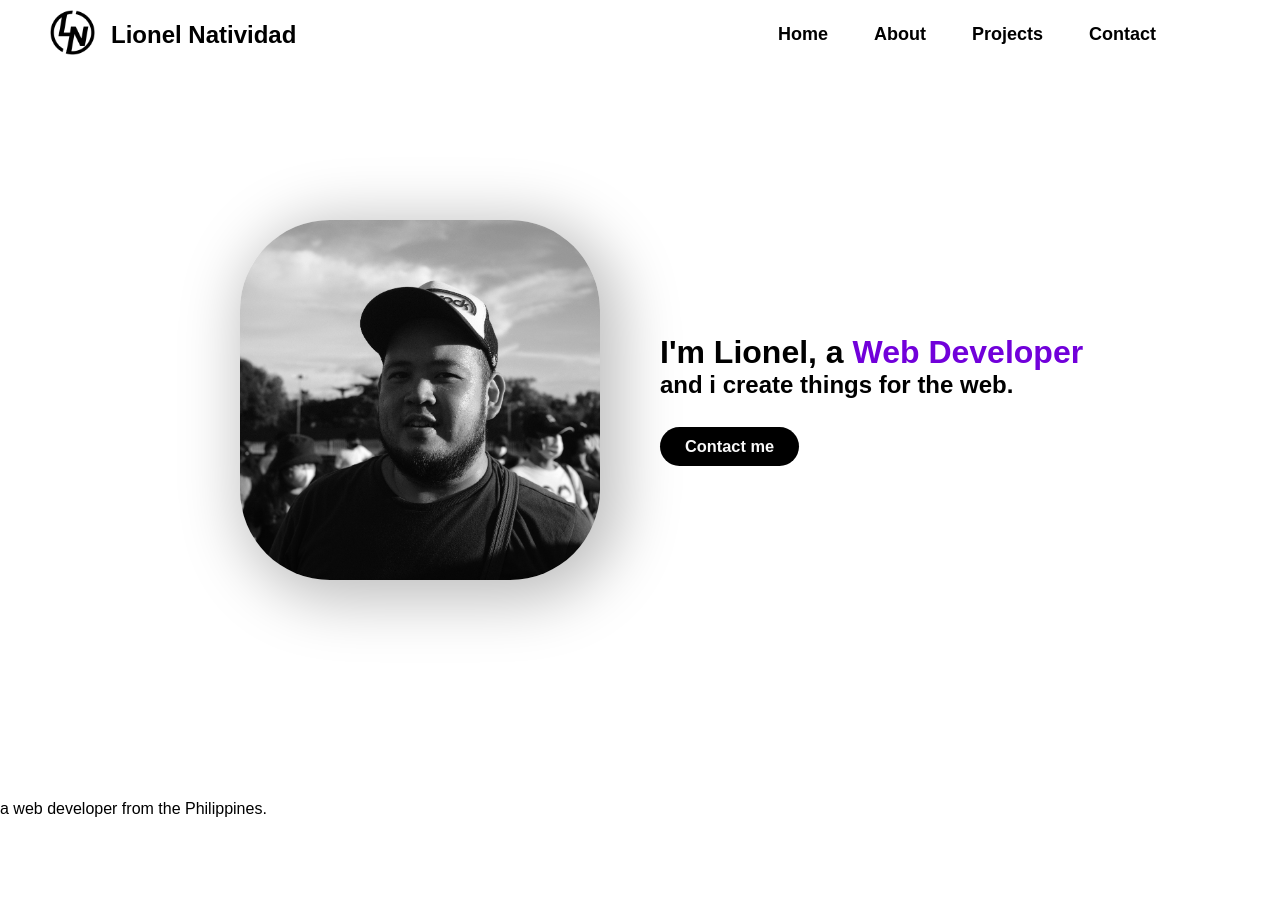
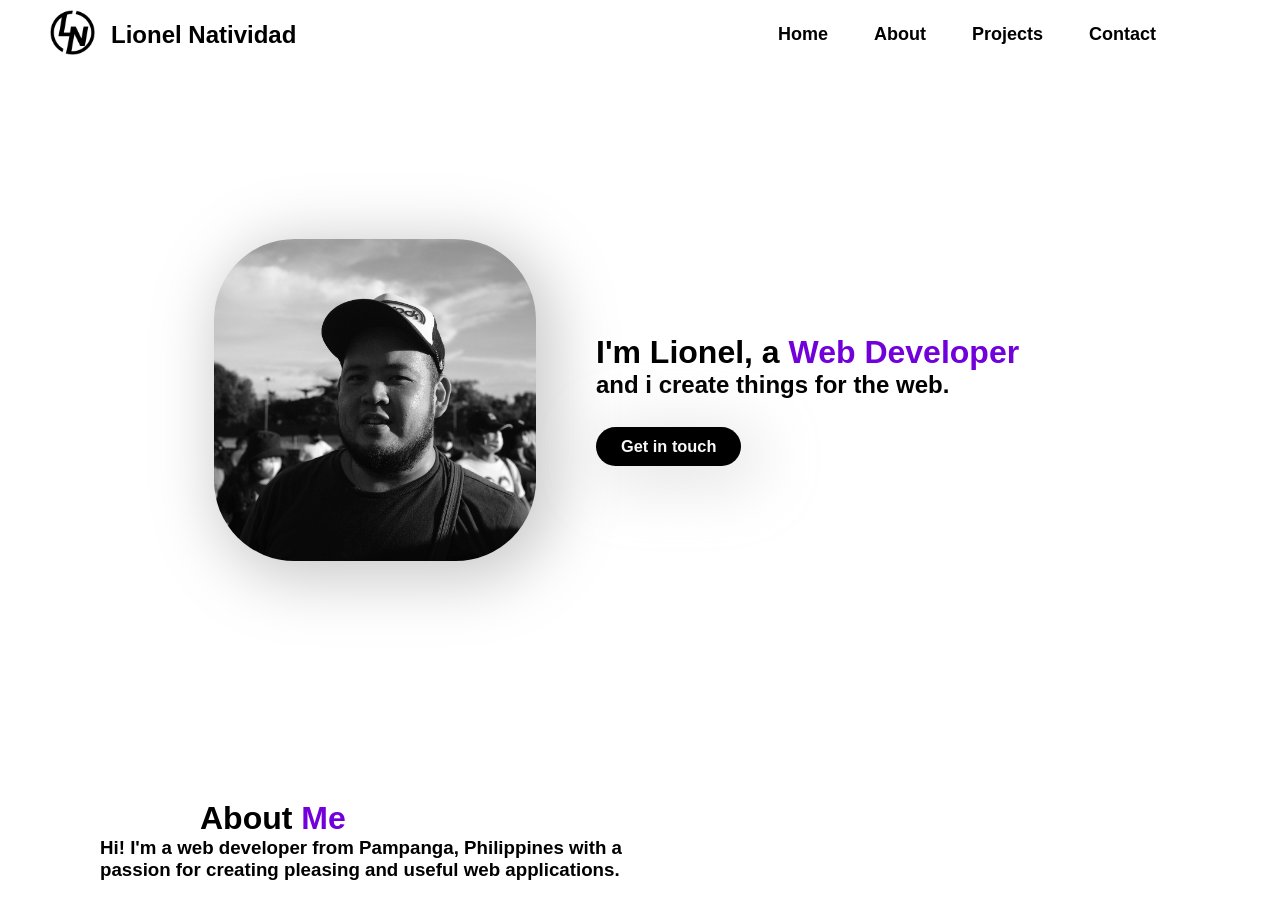
Before and after one commit to lionelkvn/lionelkvn.github.io, a React (Create React App) app: page / in a window 1280 px wide. Shown: the top 918 px of the page. Before the commit the page ends 818 px from the top, so only its background shows below. Built offline with nearby package versions, Linux system fonts and the light colour scheme.

Commit message:
Added an about me and updated home components

```diff
--- a/package.json
+++ b/package.json
@@ -3,6 +3,9 @@
   "version": "0.1.0",
   "private": true,
   "dependencies": {
+    "@fortawesome/fontawesome-svg-core": "^6.4.2",
+    "@fortawesome/free-solid-svg-icons": "^6.4.2",
+    "@fortawesome/react-fontawesome": "^0.2.0",
     "@testing-library/jest-dom": "^5.16.5",
     "@testing-library/react": "^13.4.0",
     "@testing-library/user-event": "^13.5.0",
--- a/src/components/About/About.css
+++ b/src/components/About/About.css
@@ -0,0 +1,19 @@
+.about-container {
+    display: flex;
+    flex-direction: column;
+    /* align-items: center;
+    justify-content: center; */
+    height: 60vh;
+    width: 100%;
+}
+.about-me-header {
+    display: flex;
+    padding-left: 200px;
+    justify-content: start;
+}
+.about-me-description {
+    padding-left:  100px ;
+    justify-content: center;
+    width: 50%;
+
+}
--- a/src/components/About/About.js
+++ b/src/components/About/About.js
@@ -1,12 +1,20 @@
 import React from 'react'
+import "./About.css"
 
 const About = () => {
   return (
-    <div>
-        <p> a web developer from the Philippines.
-        </p>
+    <div className='about-container'>
+        <div className='about-text' >
+            <div className="about-me-header">
+                <h1>About <span>Me</span></h1>
+            </div>
+           <div className='about-me-description' >
+            <h3> Hi! I'm a web developer from Pampanga, Philippines with a passion for creating pleasing and useful web applications.
+            </h3>
+            </div>
+        </div>
 
-    </div>
+     </div>
   )
 }
 
--- a/src/components/Home/Home.css
+++ b/src/components/Home/Home.css
@@ -7,7 +7,7 @@
     color: black;
   }
   .home-image {
-    width: 50%;
+    width: 45%;
     display: flex;
     justify-content: right;
     padding-right: 40px;
@@ -16,7 +16,7 @@
 .home-image img  {
     width: 60%;
     border-radius: 25%;
-    box-shadow: 10px 10px 60px 10px rgb(190, 190, 190);
+    box-shadow: 10px 10px 60px 10px rgba(190, 190, 190, 0.8);
   }
   button {
     background-color: black;
@@ -26,6 +26,7 @@
     font-size: 14px;
     border-radius: 45px;
     transition: font-size 0.2s;
+    box-shadow: 10px 10px 60px 10px rgba(190, 190, 190, 0.4) ;
   }
   span{
     color: rgb(113, 0, 218);
--- a/src/components/Home/Home.js
+++ b/src/components/Home/Home.js
@@ -11,7 +11,7 @@ const Home = () => {
             <h1>I'm Lionel, a <span>Web Developer</span></h1>
             <h2>and i create things for the web.</h2>
             <br/>
-            <button><h3>Contact me</h3></button>
+            <button><h3>Get in touch </h3></button>
         </div>
 
     </div>
--- a/src/components/Navbar/Navbar.css
+++ b/src/components/Navbar/Navbar.css
@@ -8,7 +8,8 @@
     color: Black;
     width: 100%;
     z-index: 99999;
-    background-color:rgba(0, 0, 0, 0);
+    background-color:white;
+
   }
   * {
     margin: 0;
@@ -42,7 +43,7 @@
   }
 
   .navbar-container ul li a {
-    color:#000000;
+    color:black;
     text-decoration: none;
     position: relative;
   }
@@ -55,12 +56,13 @@
     bottom: -5px;
     left: 50%;
     transform: translateX(-50%);
-    background: #000000;
+    background: blueviolet;
     transition: width 0.3s;
   }
 
   .navbar-container ul li a:hover::after {
     width: 70%;
+    color: blueviolet;
   }
   .menu {
     padding-right: 100px;
```
Also changed, not shown: 1 other file (tests, documents, lock files or other folders).
